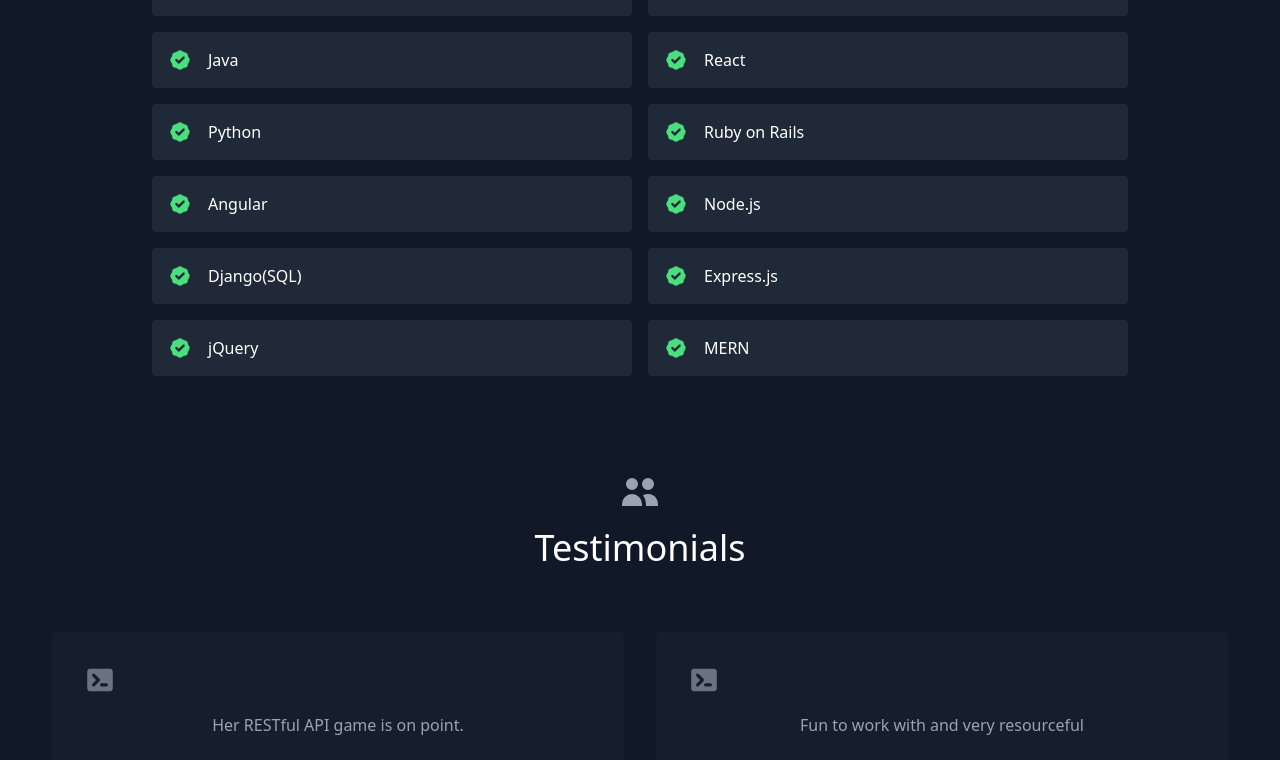
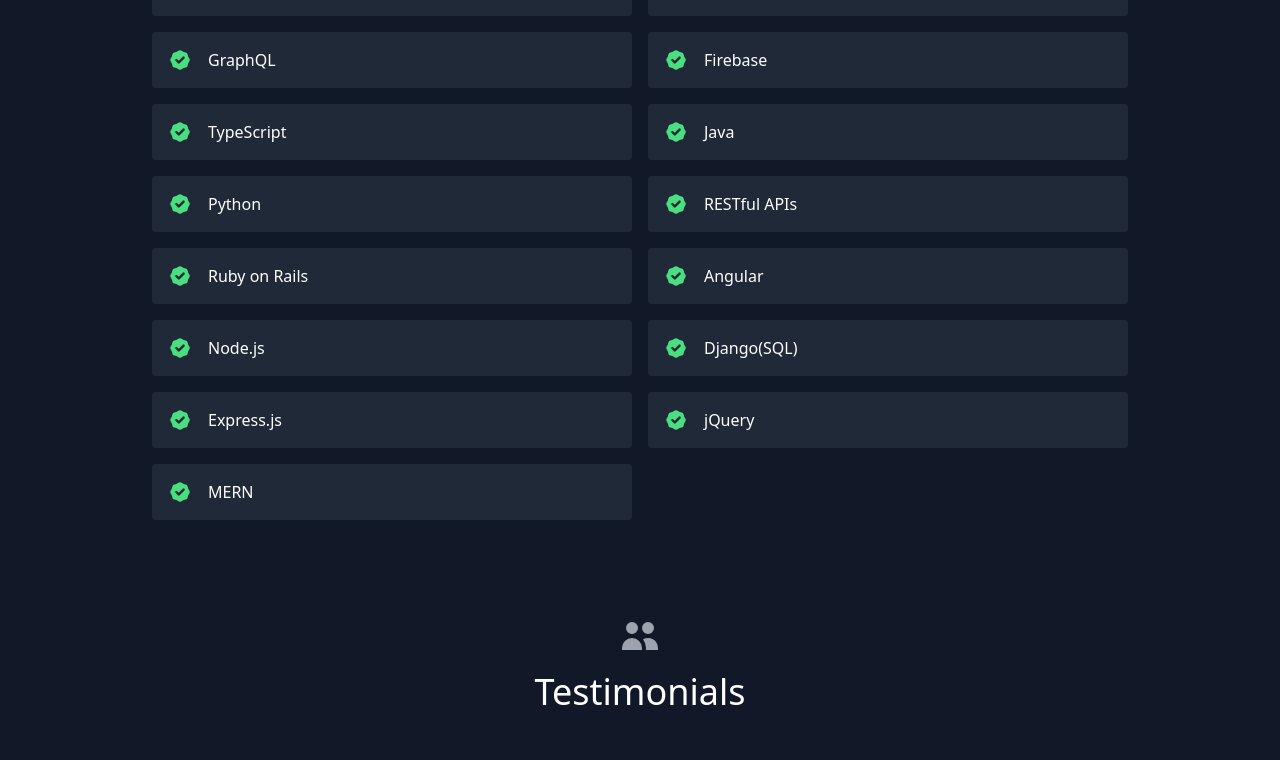
Before and after one commit to EmmyEJohnson/emily-portfolio1, a React (Create React App) app: page / in a window 1280 px wide. Shown: the part 2310-3070 px from the top of the page. Built offline with nearby package versions, Linux system fonts and the light colour scheme.

Commit message:
update skills

```diff
--- a/src/data.js
+++ b/src/data.js
@@ -61,14 +61,14 @@
 export const testimonials = [
   {
     quote:
-      "Her RESTful API game is on point.",
+      "Emily's ideas are innovative and fresh and her RESTful API game is on point.",
     image: "./images/FrozenRobert.png",
     name: "Robert Sato",
     company: "Zing Credit Union",
   },
   {
     quote:
-      "Fun to work with and very resourceful",
+      "Emily is extremely imaginative not to mention fun to work with and very resourceful.",
     image: "./images/MikeStarkImage.png",
     name: "Michael Stark",
     company: "Phillips",
@@ -77,10 +77,13 @@
 
 export const skills = [
   "JavaScript",
+  "React",
+  "GraphQL",
+  "Firebase",
   "TypeScript",
   "Java",
-  "React",
   "Python",
+  "RESTful APIs",
   "Ruby on Rails",
   "Angular",
   "Node.js",
```
